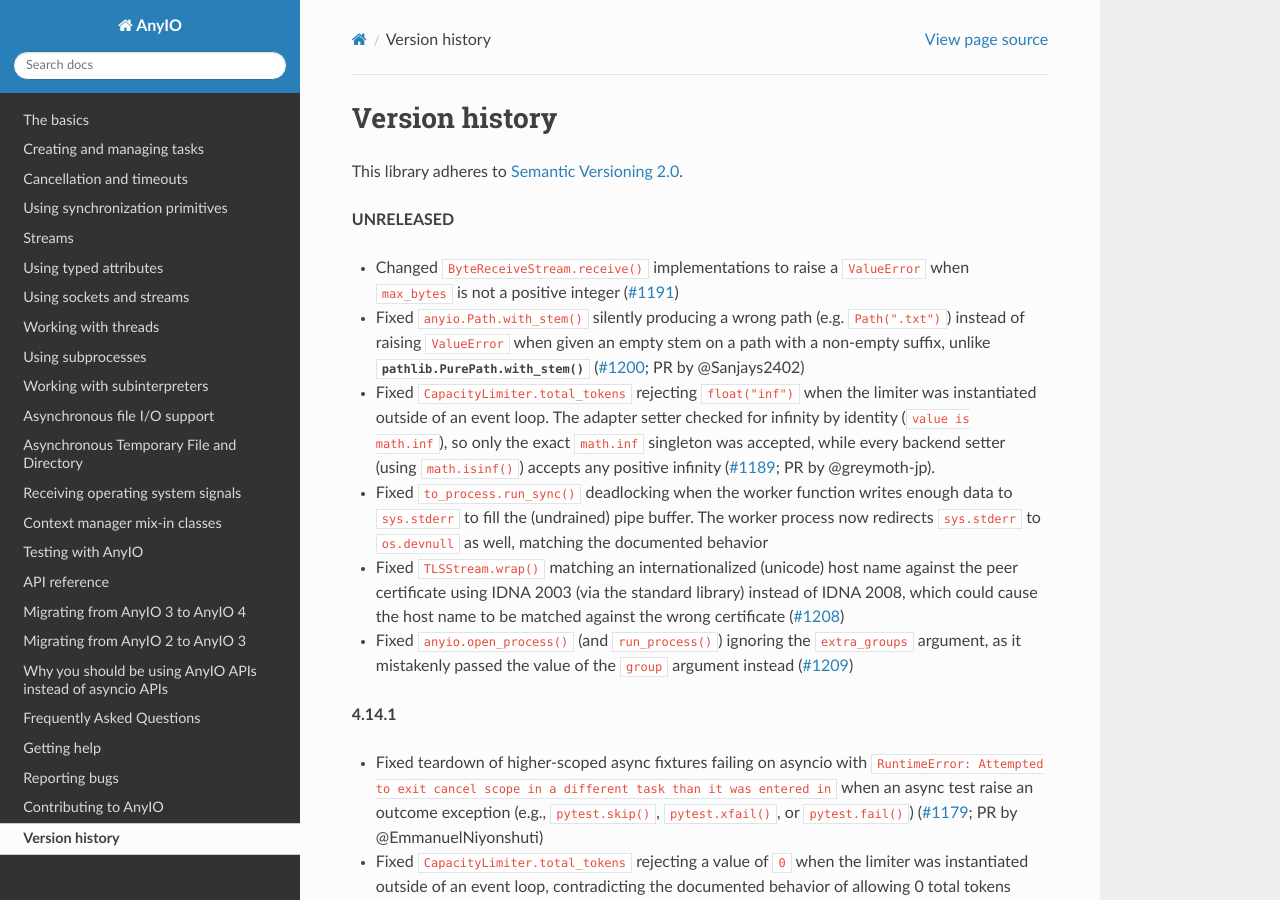
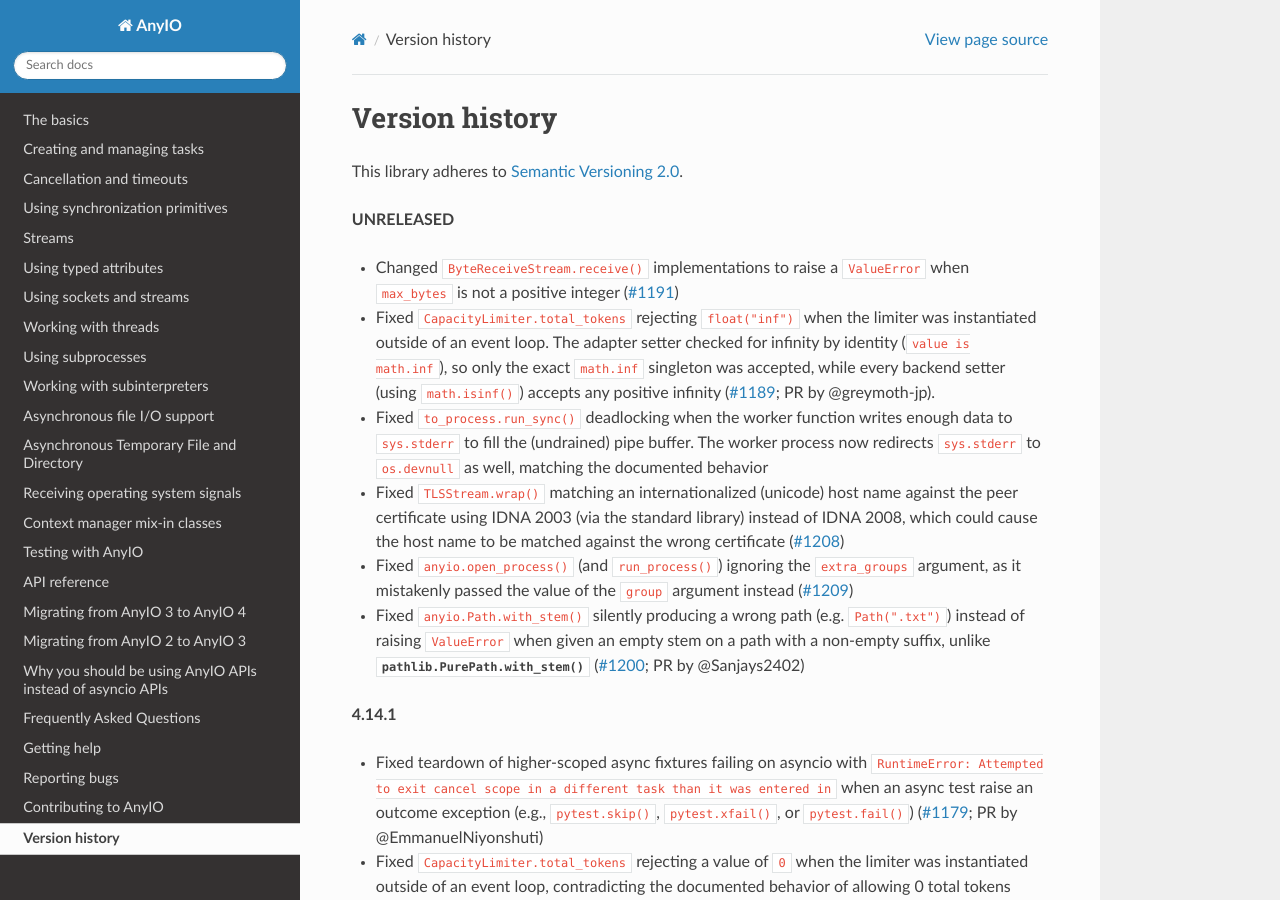
Before and after one commit to agronholm/anyio, a Sphinx documentation site: the page built from docs/versionhistory.rst, in a window 1280 px wide and 900 px high. Built offline with Sphinx 7.4.7 and the Read the Docs theme 3.1.0, drawn with Linux system fonts in a browser that asks for light colours; the version number could not be read and is left out; some of the changed lines change nothing that is shown.

Commit message:
Relocated the changelog entry

```diff
--- a/docs/versionhistory.rst
+++ b/docs/versionhistory.rst
@@ -8,10 +8,6 @@ This library adheres to `Semantic Versioning 2.0 <http://semver.org/>`_.
 - Changed ``ByteReceiveStream.receive()`` implementations to raise a ``ValueError`` when
   ``max_bytes`` is not a positive integer
   (`#1191 <https://github.com/agronholm/anyio/pull/1191>`_)
-- Fixed ``anyio.Path.with_stem()`` silently producing a wrong path (e.g.
-  ``Path(".txt")``) instead of raising ``ValueError`` when given an empty stem on a
-  path with a non-empty suffix, unlike :meth:`pathlib.PurePath.with_stem`
-  (`#1200 <https://github.com/agronholm/anyio/pull/1200>`_; PR by @Sanjays2402)
 - Fixed ``CapacityLimiter.total_tokens`` rejecting ``float("inf")`` when the limiter was
   instantiated outside of an event loop. The adapter setter checked for infinity by
   identity (``value is math.inf``), so only the exact ``math.inf`` singleton was accepted,
@@ -27,6 +23,10 @@ This library adheres to `Semantic Versioning 2.0 <http://semver.org/>`_.
 - Fixed ``anyio.open_process()`` (and ``run_process()``) ignoring the ``extra_groups``
   argument, as it mistakenly passed the value of the ``group`` argument instead
   (`#1209 <https://github.com/agronholm/anyio/pull/1209>`_)
+- Fixed ``anyio.Path.with_stem()`` silently producing a wrong path (e.g.
+  ``Path(".txt")``) instead of raising ``ValueError`` when given an empty stem on a
+  path with a non-empty suffix, unlike :meth:`pathlib.PurePath.with_stem`
+  (`#1200 <https://github.com/agronholm/anyio/pull/1200>`_; PR by @Sanjays2402)
 
 **4.14.1**
 
```
